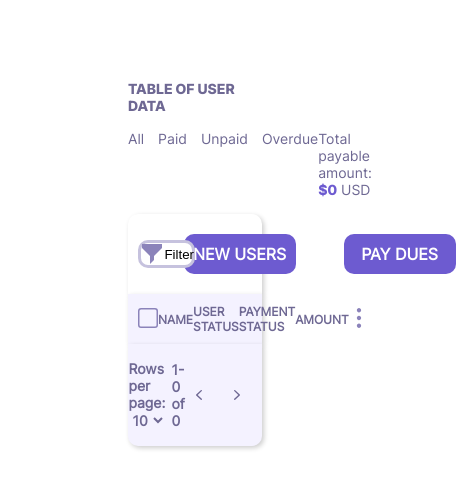
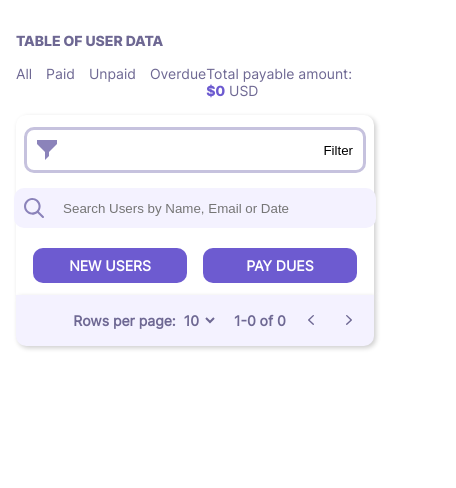
Before and after one commit to bunwg29/TRAINING-Typescript, a website built with Vite: page index.html in a window 390 px wide. Shown: the whole page, 456 px wide, since content can reach past the window. Built offline with nearby package versions, Linux system fonts and the light colour scheme; no server answers.

Commit message:
style: responsive at basic level

```diff
--- a/src/styles/base/_typography.scss
+++ b/src/styles/base/_typography.scss
@@ -28,3 +28,11 @@
 @mixin font-status() {
   @include font($primary-font, $fs-small, $fw-second);
 }
+
+@mixin tablet {
+  @media (max-width: 1024px) { @content; }
+}
+
+@mixin mobile {
+  @media (max-width: 767px) { @content; }
+}
--- a/src/styles/components/_listUser.scss
+++ b/src/styles/components/_listUser.scss
@@ -1,5 +1,6 @@
 @use "../base" as *;
 @use '../abstracts/' as *;
+
 .user {
   .list-user {
     border-top: solid 1px $bd-user;
@@ -25,6 +26,46 @@
       .info-amount { @include flex-item(0.06); }
       .button-viewmore { @include flex-item(0.08); }
 
+      // Tablet styles
+      @include tablet {
+        flex-wrap: wrap;
+        gap: 10px;
+
+        .checkbox { @include flex-item(0.05); }
+        .showinfo { display: none; }
+        .info-name { @include flex-item(0.45); }
+        .info-activity { @include flex-item(0.5); }
+        .info-payment { @include flex-item(0.7); }
+        .info-amount { @include flex-item(0.2); }
+        .button-viewmore { @include flex-item(0.1); }
+      }
+
+      // Mobile styles
+      @include mobile {
+        flex-direction: column;
+        align-items: flex-start;
+        gap: 15px;
+
+        .checkbox, .showinfo, .info-name, .info-activity,
+        .info-payment, .info-amount, .button-viewmore {
+          width: 100%;
+          flex: 1;
+        }
+
+        .checkbox {
+          order: 1;
+          width: auto;
+        }
+        .info-name { order: 2; }
+        .info-activity { order: 3; }
+        .info-payment { order: 4; }
+        .info-amount { order: 5; }
+        .button-viewmore {
+          order: 6;
+          align-self: flex-end;
+        }
+      }
+
       .info-name {
         @include flexStyle(center, left, column);
         gap: 5px;
@@ -37,6 +78,10 @@
         &__email {
           @include font($primary-font, $fs-medium, $fw-first);
           color: $tcl-first;
+
+          @include mobile {
+            font-size: $fs-small;
+          }
         }
       }
 
@@ -49,6 +94,16 @@
         border-radius: 10px;
         @include font-status();
         color: $text-color;
+
+        @include tablet {
+          width: auto;
+          min-width: 80px;
+        }
+
+        @include mobile {
+          width: auto;
+          padding: 4px 8px;
+        }
       }
 
       .info-activity, .info-payment {
@@ -57,6 +112,14 @@
         &__paid { @include status-style($bgcl-paidStatus, $tcl-paid-status, 15%); }
         &__unpaid { @include status-style($bgcl-unpaidStatus, $tcl-unpaid-status, 20%); }
         &__overdue { @include status-style($bgcl-overdueStatus, $tcl-overdue-status, 23%); }
+
+        @include mobile {
+          width: 100%;
+
+          &__login p, &__day {
+            margin-top: 5px;
+          }
+        }
 
         .status-dot {
           @include flexStyle(none, center, column);
@@ -77,6 +140,12 @@
           @include font($primary-font, $fs-medium, $fw-first);
           color: $tcl-first;
         }
+
+        @include mobile {
+          display: flex;
+          gap: 10px;
+          align-items: center;
+        }
       }
 
       .button-viewmore {
@@ -84,10 +153,6 @@
         border: none;
         background-color: transparent;
       }
-    }
-
-    .addition {
-      position: relative;
     }
   }
 
@@ -103,6 +168,17 @@
       grid-template-columns: 100px 1fr 2fr;
       padding: 15px;
       font-size: 0.9em;
+
+      @include tablet {
+        grid-template-columns: 90px 1fr 1.5fr;
+        padding: 12px;
+      }
+
+      @include mobile {
+        grid-template-columns: 1fr;
+        gap: 10px;
+        padding: 10px;
+      }
     }
 
     &-header {
@@ -142,6 +218,10 @@
       .activity-description, .activity-detail {
         @include font-description();
         color: $tcl-second;
+
+        @include mobile {
+          font-size: $fs-small;
+        }
       }
     }
   }
--- a/src/styles/components/_menuTable.scss
+++ b/src/styles/components/_menuTable.scss
@@ -1,5 +1,7 @@
 @use "../abstracts/" as *;
 @use "../base/" as *;
+
+
 .menu {
   @include padding(20px, 10px);
   @include flexStyle(space-between, center, row);
@@ -7,6 +9,19 @@
   border-radius: 10px 10px 0 0;
   box-shadow: 2px 2px 5px 0px $bs-menu;
   margin-top: 1em;
+
+  @include tablet {
+    @include padding(15px, 8px);
+    flex-wrap: wrap;
+    gap: 15px;
+  }
+
+  @include mobile {
+    @include padding(12px, 8px);
+    flex-direction: column;
+    gap: 20px;
+  }
+
   & > * {
     @include flexStyle(space-around, center, row);
   }
@@ -16,9 +31,24 @@
     gap: 10%;
     width: 40%;
 
+    @include tablet {
+      width: 60%;
+      gap: 5%;
+    }
+
+    @include mobile {
+      width: 100%;
+      flex-direction: column;
+      gap: 15px;
+    }
+
     & > * {
       @include flexStyle(space-between, center, row);
       gap: 5%;
+
+      @include mobile {
+        width: 100%;
+      }
     }
 
     &-filter {
@@ -27,6 +57,15 @@
       @include border-radius(10px);
       @include bg-color($bgcl-item-profile);
       border: solid $bd-color;
+
+      @include tablet {
+        @include padding(1.5%);
+      }
+
+      @include mobile {
+        width: 100%;
+        @include padding(10px);
+      }
     }
 
     &-search {
@@ -34,6 +73,14 @@
       @include padding(2%);
       @include border-radius(10px);
       @include bg-color($bgcl-main);
+
+      @include tablet {
+        @include padding(1.5%);
+      }
+
+      @include mobile {
+        @include padding(10px);
+      }
 
       input {
         @include size(100%);
@@ -47,7 +94,18 @@
   &-right {
     gap: 3em;
     @include flexStyle(space-between, center, row);
+
+    @include tablet {
+      gap: 1.5em;
+    }
+
+    @include mobile {
+      width: 100%;
+      justify-content: center;
+      gap: 1em;
+    }
   }
+
   &-pay, &-create {
     width: 7em;
     height: 2.5em;
@@ -56,6 +114,17 @@
     @include border-radius(10px);
     @include bg-color($bgcl-buttonPay, $bgcl-item-profile);
     border: none;
+
+    @include tablet {
+      width: 6em;
+      height: 2.3em;
+      font-size: $fs-medium;
+    }
+
+    @include mobile {
+      width: 45%;
+      height: 2.5em;
+      @include padding(8px);
+    }
   }
-
 }
--- a/src/styles/components/_menuTitle.scss
+++ b/src/styles/components/_menuTitle.scss
@@ -6,14 +6,56 @@
   @include padding(10px);
   @include bg-color($bgcl-main);
 
+  @include tablet {
+    padding: 8px;
+  }
+
+  @include mobile {
+    display: none; // Hide on mobile as it takes too much space
+  }
+
   & > * {
     @include font($primary-font, $fs-small, $fw-button);
     color: $tcl-first;
   }
 
-  .checkboxMenu { flex: 0.1; }
-  .name { flex: 0.2; }
-  .status { flex: 0.37; }
-  .paymentStatus { flex: 0.25; }
-  .amount { flex: 0.15; }
+  .checkboxMenu {
+    flex: 0.1;
+
+    @include tablet {
+      flex: 0.05;
+    }
+  }
+
+  .name {
+    flex: 0.2;
+
+    @include tablet {
+      flex: 0.45;
+    }
+  }
+
+  .status {
+    flex: 0.37;
+
+    @include tablet {
+      flex: 0.5;
+    }
+  }
+
+  .paymentStatus {
+    flex: 0.25;
+
+    @include tablet {
+      flex: 0.7;
+    }
+  }
+
+  .amount {
+    flex: 0.15;
+
+    @include tablet {
+      flex: 0.2;
+    }
+  }
 }
--- a/src/styles/layouts/_root.scss
+++ b/src/styles/layouts/_root.scss
@@ -1,3 +1,12 @@
+@use "../base" as *;
 #app {
   padding: 5rem 8rem;
+
+  @include tablet {
+    padding: 3rem 4rem;
+  }
+
+  @include mobile {
+    padding: 2rem 1rem;
+  }
 }
```
